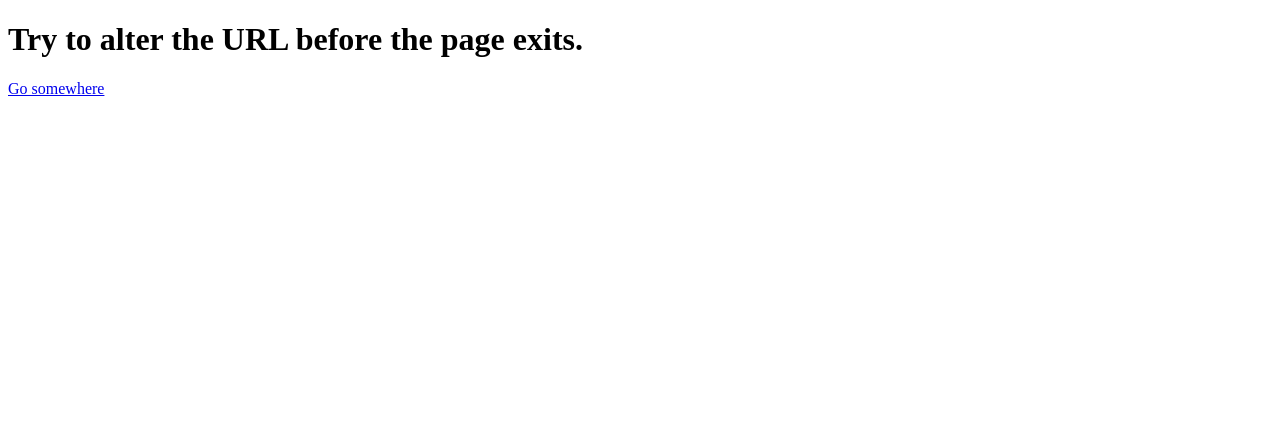
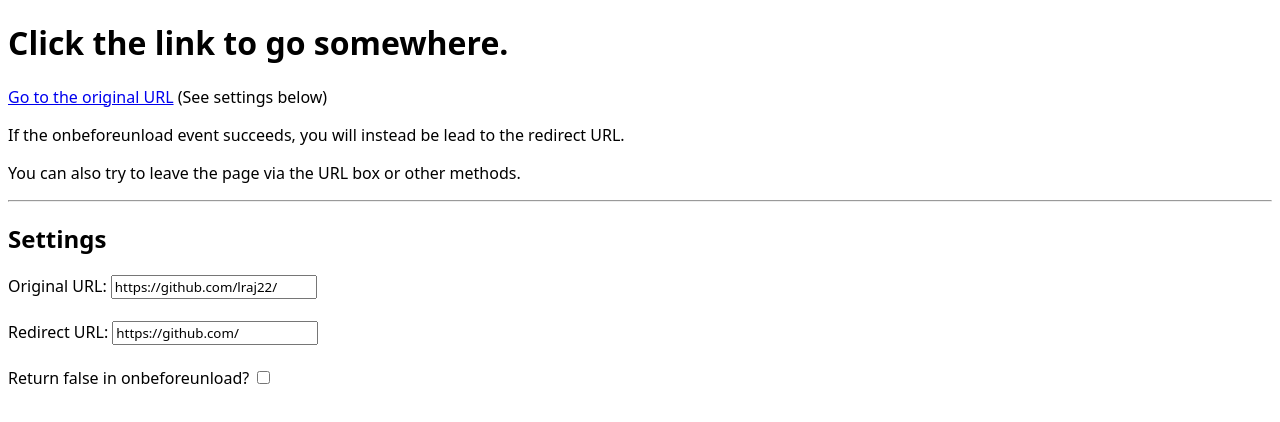
Before and after one commit to lraj22/overflow-code, a plain HTML site: page alterUrlBeforePageExit/index.html in a window 1280 px wide. Drawn offline with Linux system fonts and the light colour scheme.

Commit message:
Add testing features
Make it possible to test more extensively. Also a better font was chosen.

```diff
--- a/alterUrlBeforePageExit/index.html
+++ b/alterUrlBeforePageExit/index.html
@@ -4,13 +4,32 @@
 		<meta charset="utf-8"/>
 		<title>Alter URL Before Page Exit</title>
 		<meta name="viewport" content="width=device-width, initial-scale=1"/>
+		<style>
+			*{
+				font-family:system-ui, -apple-system, BlinkMacSystemFont, 'Segoe UI', Roboto, Oxygen, Ubuntu, Cantarell, 'Open Sans', 'Helvetica Neue', sans-serif;
+			}
+		</style>
 	</head>
 	<body>
-		<h1>Try to alter the URL before the page exits.</h1>
-		<a href="https://github.com/lraj22/">Go somewhere</a>
+		<h1>Click the link to go somewhere.</h1>
+		<a href="https://github.com/lraj22/" id="link">Go to the original URL</a><span> (See settings below)</span>
+		<p>If the onbeforeunload event succeeds, you will instead be lead to the redirect URL.</p>
+		<p>You can also try to leave the page via the URL box or other methods.</p>
+		<hr/>
+		<h2>Settings</h2>
+		<label for="original">Original URL: </label><input id="original" value="https://github.com/lraj22/"/><br/><br/>
+		<label for="redirect">Redirect URL: </label><input id="redirect" value="https://github.com/"/><br/><br/>
+		<label for="retfalse">Return false in onbeforeunload? </label><input type="checkbox" id="retfalse"/><br/><br/>
 		<script>
+			[].slice.call(document.querySelectorAll("[id]")).forEach(function(e){window[e.id]=e;});
+
+			original.onkeydown=original.onkeyup=original.onchange=function(){
+				link.href=this.value;
+			};
+
 			window.onbeforeunload=function(){
-				location.href="https://github.com/";
+				location.href=redirect.value;
+				if(retfalse.checked)return false;
 			};
 		</script>
 	</body>
```
